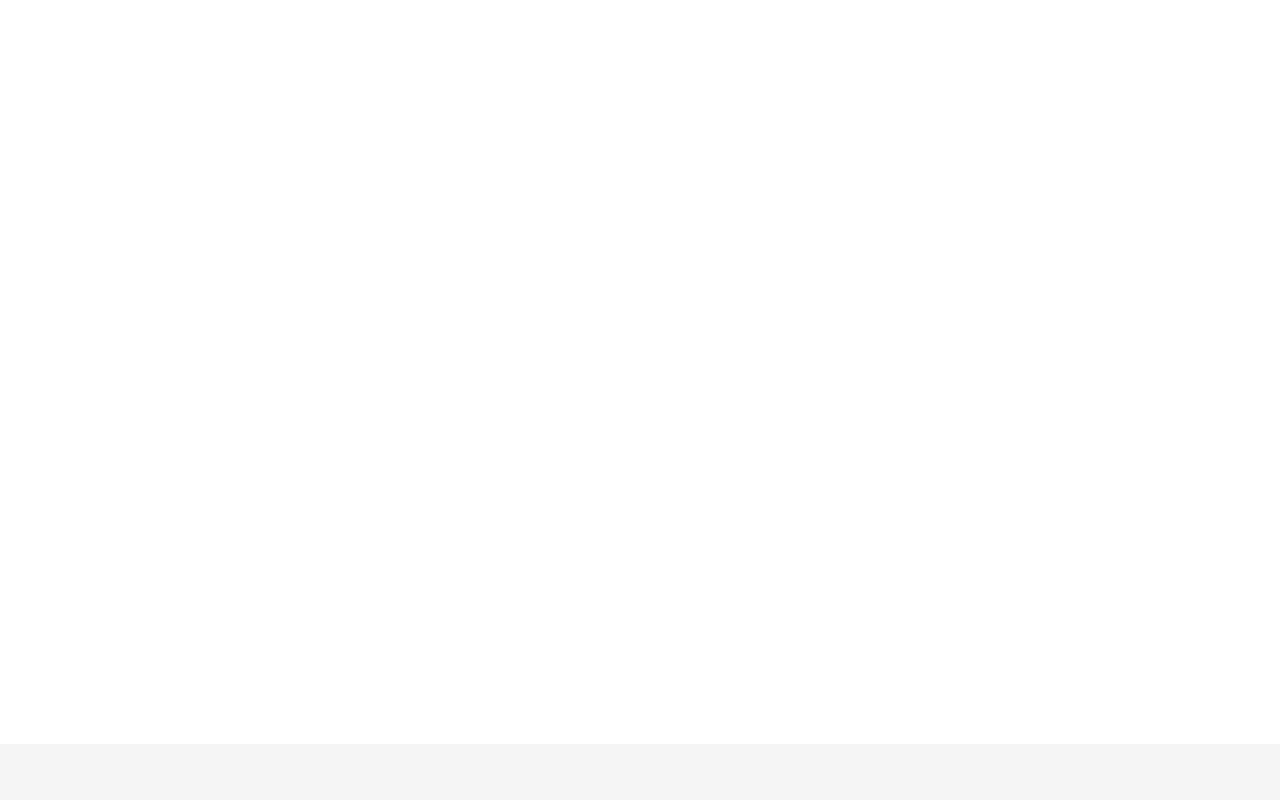
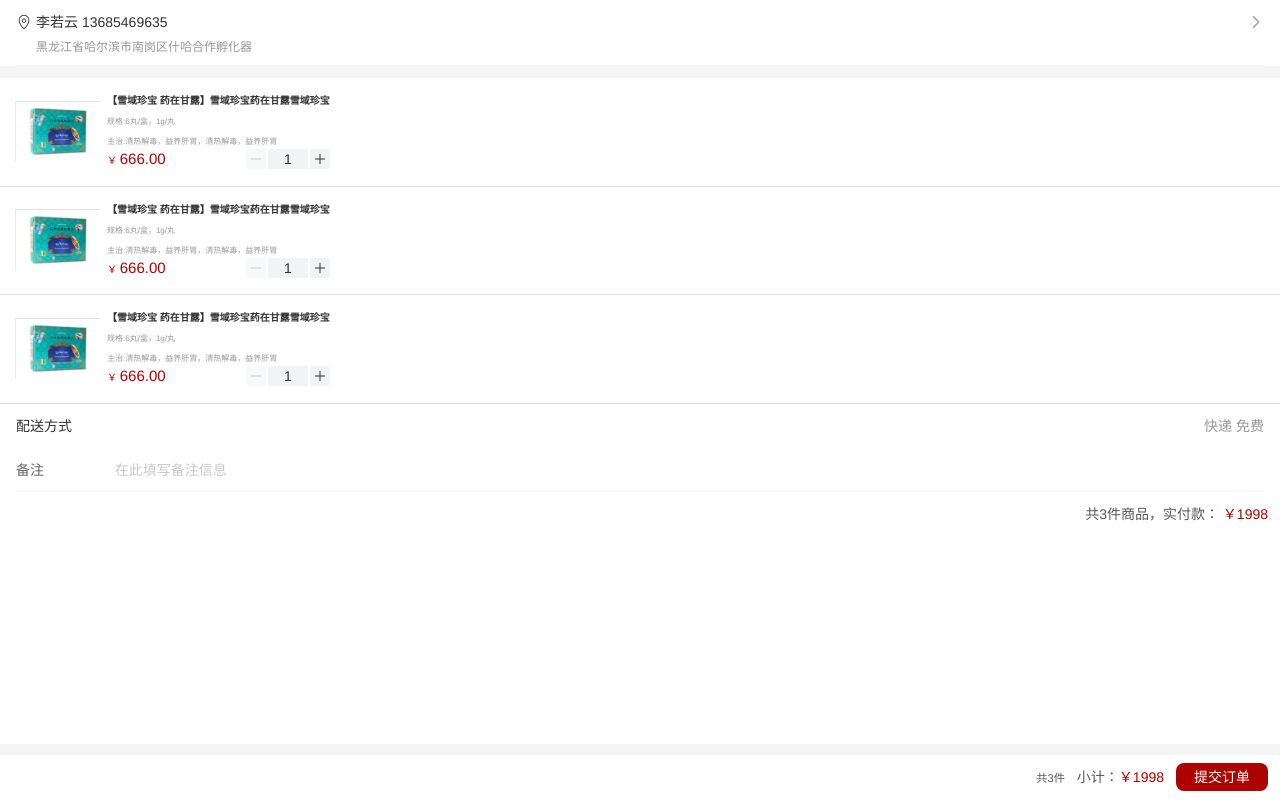
Before and after one commit to gengyunwork/medicinal, a Vue app: page /orderdetail in a window 1280 px wide. Built offline with nearby package versions, Linux system fonts and the light colour scheme.

Commit message:
布局：订单详情

```diff
--- a/src/assets/style/_baseStyle.scss
+++ b/src/assets/style/_baseStyle.scss
@@ -49,6 +49,10 @@
 
 .text-center {
   text-align: center;
+}
+
+.text-right {
+  text-align: right;
 }
 
 .bg-white {
--- a/src/components/goodsCard.vue
+++ b/src/components/goodsCard.vue
@@ -1,6 +1,6 @@
 //  订单卡片 购物车卡片  上下分隔
 //  参数@Params
-//     @params data { Object }
+//     @params goodsData { Object }
 //  goodsData具体参数
 //             @id     { Number }    商品id
 //             @imgUrl { goods_img }    商品封面地址
@@ -12,6 +12,7 @@
 //  配置参数
 //  @config
 //       @imgHeight { String }  图片高度，默认100px
+//       @stepChangeFunc { Function } 数量改变时回调
 
 // 事件@event
         numberChagne
@@ -72,6 +73,7 @@
         return;
       }
       // TODO：请求后台，修改购物车信息
+      this.stepChangeFunc();
       this.goodsData.goods_num = val;
       this.$emit("numberChange", this.goodsData);
     }
@@ -91,6 +93,9 @@
           goods_main: ""
         };
       }
+    },
+    stepChangeFunc:{
+      type:Function,
     }
   },
   components: {
--- a/src/router.js
+++ b/src/router.js
@@ -138,7 +138,8 @@
       },
 
       component: () => import("./views/user/settings/changePhone.vue")
-    }, {
+    },
+    {
       path: "/record",
       name: "record",
       meta: {
@@ -177,6 +178,14 @@
         title: "地址管理"
       },
       component: () => import("./views/user/address/addressForm.vue")
+    },
+    {
+      path: "/orderdetail",
+      name: "orderdetail",
+      meta: {
+        title: "订单详情"
+      },
+      component: () => import("./views/cart/goodsOrder.vue")
     }
   ]
-});
+})
--- a/src/views/cart/goodsOrder.vue
+++ b/src/views/cart/goodsOrder.vue
@@ -1,6 +1,58 @@
 <template>
   <div>
-    <gy-goods-card :data="goods"></gy-goods-card>
+    <van-cell v-if="!addressData" is-link title="添加您的收货地址" icon="add-o" />
+    <van-cell
+      v-else
+      is-link
+      :title="addressHeaderText"
+      :label="addressData.address"
+      @click="showAddressPane"
+      icon="location-o"
+    />
+    <div class="p-s bg-grey"></div>
+    <gy-goods-card
+      v-for="item in goodList"
+      :key="item.id"
+      :goodsData="item"
+      :stepChangeFunc="updateNumber"
+      @numberChange="computedPrice"
+    ></gy-goods-card>
+    <van-cell title="配送方式" value="快递 免费" :border="false" />
+    <van-field v-model="remarks" label="备注" placeholder="在此填写备注信息" />
+    <div class="text-right p">
+      共{{count}}件商品，实付款：
+      <span class="text-red">￥{{cash}}</span>
+    </div>
+    <div class="bottom-bar">
+      <small class="mr">共{{count}}件</small>
+      <span>小计：</span>
+      <span class="text-red mr">￥{{cash}}</span>
+      <span class="radius px-l py-s bg-red text-white" @click="submitOrder">提交订单</span>
+    </div>
+    <!-- 地址选择 -->
+    <div
+      class="address-pane"
+      :class="{'show':showSelectedAddressPane}"
+      @click="showSelectedAddressPane=false"
+    >
+      <div style="width:80%;">
+        <van-row
+          v-for="item in addressList"
+          :key="item.id"
+          class="p"
+          @click.native="selectAddress(item.id)"
+          style="border-bottom:1px solid #eee;"
+        >
+          <van-col span="20">
+            <header>{{item.name}}&nbsp;&nbsp;&nbsp;{{item.mobile}}</header>
+            <div class="text-grey mt text-small">{{item.address}}</div>
+          </van-col>
+          <van-col span="4">
+            <van-icon name="checked" color="#ac0300" v-show="selectedAddressID == item.id"></van-icon>
+          </van-col>
+        </van-row>
+      </div>
+    </div>
   </div>
 </template>
 
@@ -8,13 +60,141 @@
 import goodsCard from "../../components/goodsCard.vue";
 export default {
   data() {
-    return {};
+    return {
+      cash: 0,
+      count: 0,
+      remarks: "",
+      selectedAddressID: 0,
+      showSelectedAddressPane: false,
+      goodList: [
+        {
+          id: 0,
+          goods_img: require("../../assets/images/goodsImg.png"),
+          goods_title: "【雪域珍宝 药在甘露】雪域珍宝药在甘露雪域珍宝 ",
+          goods_norms: "6丸/盒，1g/丸",
+          goods_main: "清热解毒，益养肝胃，清热解毒，益养肝胃",
+          goods_price: "666.00",
+          goods_num: 1
+        },
+        {
+          id: 1,
+          goods_img: require("../../assets/images/goodsImg.png"),
+          goods_title: "【雪域珍宝 药在甘露】雪域珍宝药在甘露雪域珍宝 ",
+          goods_norms: "6丸/盒，1g/丸",
+          goods_main: "清热解毒，益养肝胃，清热解毒，益养肝胃",
+          goods_price: "666.00",
+          goods_num: 1
+        },
+        {
+          id: 2,
+          goods_img: require("../../assets/images/goodsImg.png"),
+          goods_title: "【雪域珍宝 药在甘露】雪域珍宝药在甘露雪域珍宝 ",
+          goods_norms: "6丸/盒，1g/丸",
+          goods_main: "清热解毒，益养肝胃，清热解毒，益养肝胃",
+          goods_price: "666.00",
+          goods_num: 1
+        }
+      ],
+      addressData: {
+        id: 0,
+        name: "李若云",
+        mobile: "13685469635",
+        address: "黑龙江省哈尔滨市南岗区什哈合作孵化器",
+        isDefault: true
+      },
+      addressList: [
+        {
+          id: 0,
+          name: "李若云",
+          mobile: "13685469635",
+          address: "黑龙江省哈尔滨市南岗区什哈合作孵化器",
+          isDefault: true
+        },
+        {
+          id: 2,
+          name: "李若",
+          mobile: "13685469635",
+          address: "黑龙江省哈尔滨市南岗区什哈合作孵化器",
+          isDefault: false
+        },
+        {
+          id: 3,
+          name: "李云",
+          mobile: "13685469635",
+          address: "黑龙江省哈尔滨市南岗区什哈合作孵化器",
+          isDefault: false
+        }
+      ]
+    };
   },
-   components: {
+  mounted() {
+    console.log("1");
+    this.computedPrice();
+  },
+  methods: {
+    updateNumber(data) {
+      console.log("updateNumber");
+    },
+    computedPrice() {
+      this.count = 0;
+      this.cash = this.goodList.reduce((pre, cur) => {
+        this.count += cur.goods_num;
+        return pre + cur.goods_num * cur.goods_price;
+      }, 0);
+    },
+    submitOrder() {
+      console.log("submit order");
+    },
+    selectAddress(id) {
+      this.selectedAddressID = id;
+    },
+    showAddressPane() {
+      this.showSelectedAddressPane = true;
+    },
+    hideAddressPane() {
+      this.showSelectedAddressPane = false;
+    }
+  },
+  computed: {
+    addressHeaderText() {
+      return this.addressData.name + "   " + this.addressData.mobile;
+    }
+  },
+  components: {
     [goodsCard.name]: goodsCard
   }
 };
 </script>
 
 <style lang="scss" scoped>
+.bottom-bar {
+  padding: 12px;
+  text-align: right;
+  position: fixed;
+  bottom: 0;
+  left: 0;
+  right: 0;
+  background: #fff;
+}
+.address-pane {
+  position: fixed;
+  top: 0;
+  right: -100vw;
+  height: 100vh;
+  width: 100vw;
+  background-color: rgba(0, 0, 0, 0.5);
+  z-index: 999;
+  overflow-y: auto;
+  display: flex;
+  opacity:0;
+  transition: right .5s ,opacity 1s;
+  justify-content: flex-end;
+  > div {
+    background-color: white;
+  }
+  &.show {
+    right: 0vw;
+    opacity:1;
+  }
+}
 </style>
--- a/src/views/cart/index.vue
+++ b/src/views/cart/index.vue
@@ -16,10 +16,18 @@
     </div>
     <!-- 购物车列表 -->
     <template v-else>
+      <div class="p bg-red text-white" style="display:flex;justify-content:space-between;">
+        <span>选择了{{count}}件宝贝</span>
+        <span @click="modeChange">&nbsp;{{delMode?'完成':'管理'}}&nbsp;</span>
+      </div>
       <div class="cart-item" v-for="(good, index) in cartList" :key="index">
         <van-icon v-show="!good.checked" name="circle" @click="checkItem(good)"></van-icon>
         <van-icon v-show="good.checked" name="checked" color="#ac0300" @click="checkItem(good)"></van-icon>
-        <gy-goods-card :goodsData="good" @numberChange="updateNumber"></gy-goods-card>
+        <gy-goods-card
+          :goodsData="good"
+          @numberChange="computedPrice"
+          :stepChangeFunc="updateNumber"
+        ></gy-goods-card>
       </div>
     </template>
     <div class="bottom-bar">
@@ -32,15 +40,7 @@
         ></van-icon>&nbsp;全选
         <span class="ml-l">合计:￥{{cash}}</span>
       </div>
-      <div>
-        <van-icon
-          name="delete"
-          @click="deleteCart"
-          size="18"
-          style="vertical-align:middle;margin-right:16px;"
-        ></van-icon>
-        <span class="bg-red text-white radius px-l py-s" @click="comfirm">结算</span>
-      </div>
+      <span class="bg-red text-white radius px-l py-s" @click="comfirm">{{delMode?'删除':'结算'}}</span>
     </div>
   </div>
 </template>
@@ -52,6 +52,8 @@
     return {
       selectedAll: false,
       cash: 0,
+      count: 0,
+      delMode: false,
       cartList: [
         {
           id: 0,
@@ -110,18 +112,38 @@
       this.computedPrice();
     },
     updateNumber(data) {
-      this.computedPrice();
+      console.log("updateNumber");
     },
-    computedPrice() {
+    computedPrice(goods) {
+      this.count = 0;
       this.cash = this.cartList.reduce((pre, cur) => {
-        return pre + (cur.checked ? cur.goods_num * cur.goods_price : 0);
+        let p = 0;
+        if (cur.checked) {
+          this.count += cur.goods_num;
+          p = cur.goods_num * cur.goods_price;
+        }
+        return pre + p;
       }, 0);
     },
     comfirm() {
+      if (this.delMode) {
+        console.log("del", this.cartList.filter(item => item.checked));
+        return;
+      }
+
       console.log(this.cash);
     },
     deleteCart() {
       console.log(this.cartList.filter(item => item.checked));
+    },
+    resetCheckStatus() {
+      this.cartList.forEach(item => (item.checked = false));
+    },
+    modeChange() {
+      this.delMode = !this.delMode;
+      this.cash = 0;
+      this.count = 0;
+      this.resetCheckStatus();
     }
   },
   components: {
```
